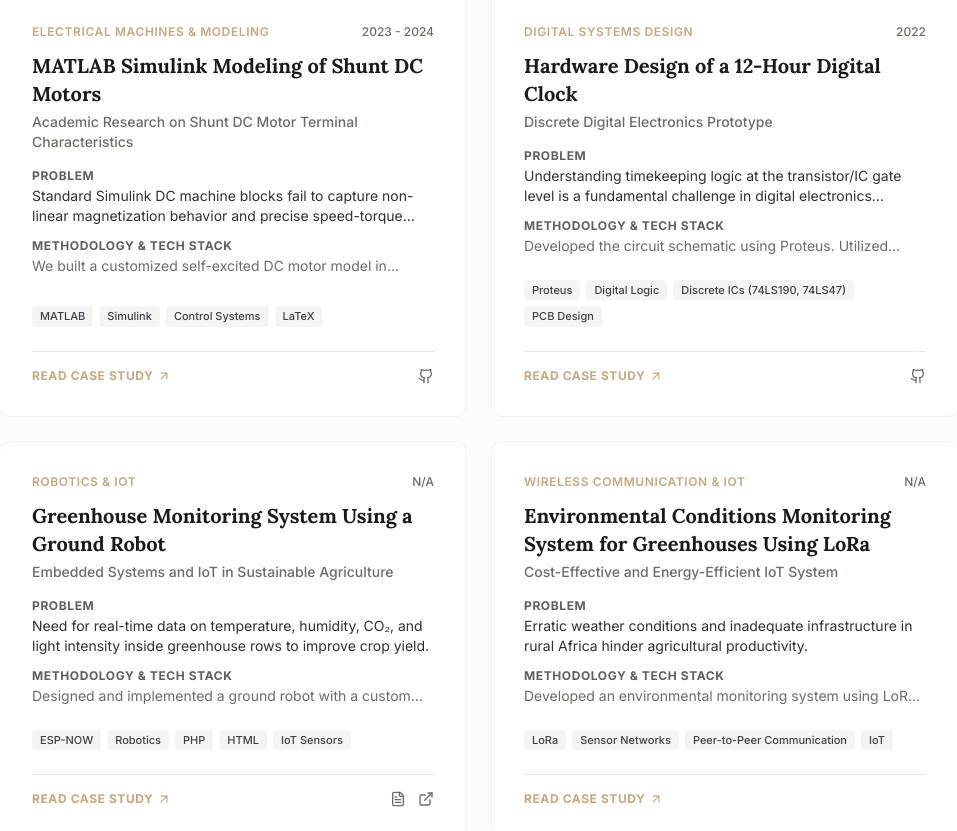
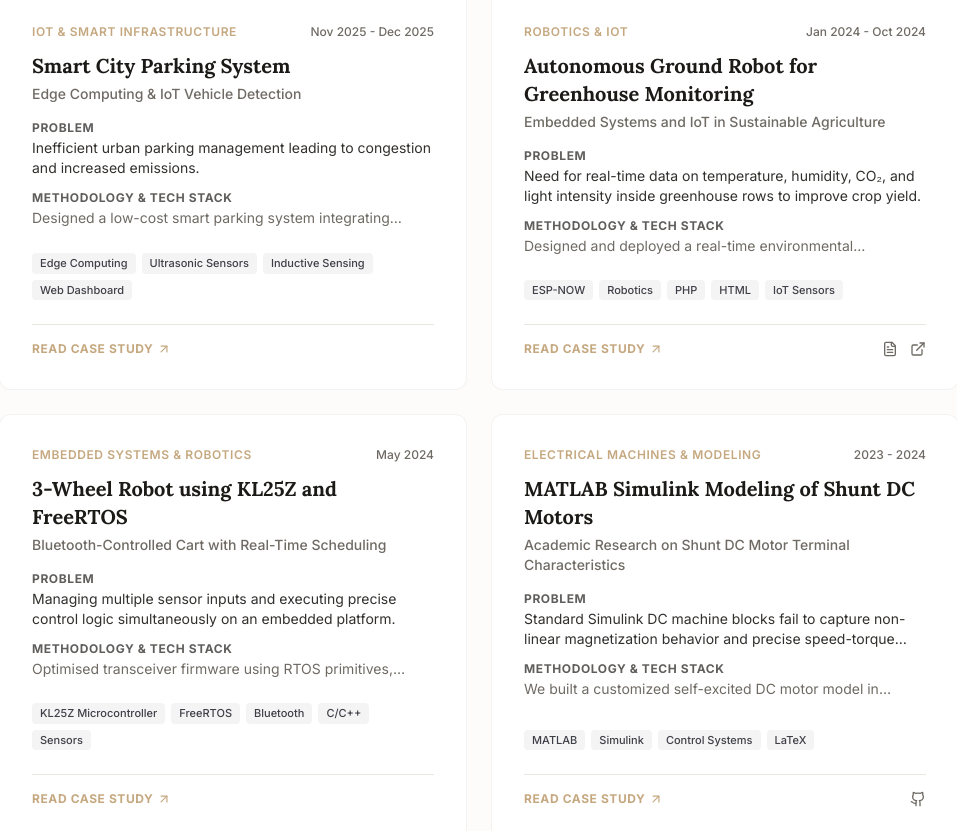
Before and after one commit to hadjei/portfolio-website, a Next.js app: page /portfolio-website/ in a window 1280 px wide. Shown: the part 2610-3441 px from the top of the page, without its empty margins (161-1118 px from the left). Built offline with nearby package versions, Linux system fonts and the light colour scheme.

Commit message:
Update MS graduation year and reorder projects chronologically based on CV

```diff
--- a/src/data/portfolio.ts
+++ b/src/data/portfolio.ts
@@ -137,6 +137,68 @@ export const portfolioData: PortfolioData = {
   },
   projects: [
     {
+      slug: "smart-city-parking",
+      title: "Smart City Parking System",
+      subtitle: "Edge Computing & IoT Vehicle Detection",
+      category: "IoT & Smart Infrastructure",
+      period: "Nov 2025 - Dec 2025",
+      problem: "Inefficient urban parking management leading to congestion and increased emissions.",
+      motivation: "To create an accessible, high-accuracy parking monitoring solution for smart cities.",
+      methodology: "Designed a low-cost smart parking system integrating inductive sensing, ultrasonic validation, and edge computing for high-accuracy vehicle detection. Built a web-based dashboard for live slot-occupancy monitoring, real-time analytics, and local session tracking.",
+      techStack: ["Edge Computing", "Ultrasonic Sensors", "Inductive Sensing", "Web Dashboard"],
+      challenges: "Fusing data from multiple sensor modalities to eliminate false positives in vehicle detection.",
+      results: "Achieved highly accurate live tracking of parking slots.",
+      impact: "Provides a scalable foundation for urban traffic and parking optimization.",
+      featured: true
+    },
+    {
+      slug: "greenhouse-monitoring-robot",
+      title: "Autonomous Ground Robot for Greenhouse Monitoring",
+      subtitle: "Embedded Systems and IoT in Sustainable Agriculture",
+      category: "Robotics & IoT",
+      period: "Jan 2024 - Oct 2024",
+      problem: "Need for real-time data on temperature, humidity, CO₂, and light intensity inside greenhouse rows to improve crop yield.",
+      motivation: "To demonstrate the application of embedded systems and IoT in sustainable agriculture.",
+      methodology: "Designed and deployed a real-time environmental monitoring system enabling data-driven crop optimisation for greenhouse farmers. Engineered autonomous navigation and path-planning algorithms for the robot; built PHP/HTML dashboards for remote monitoring. Integrated line-following and joystick obstacle-avoidance for navigation. Used environmental sensors and ESP-NOW protocol.",
+      techStack: ["ESP-NOW", "Robotics", "PHP", "HTML", "IoT Sensors"],
+      challenges: "Navigating within greenhouse rows and maintaining reliable wireless transmission in an agricultural environment.",
+      results: "Successfully collected real-time data on environmental factors and displayed it on a remote dashboard.",
+      impact: "Helped farmers make informed decisions to improve crop yield and environmental control.",
+      demo: "https://www.youtube.com/watch?v=Ug9EQ7rXyCs",
+      paper: "https://air.ashesi.edu.gh/items/10ec350f-cd41-4113-be1b-aa61865ad62a",
+      featured: true
+    },
+    {
+      slug: "cart-project-kl25z-freertos",
+      title: "3-Wheel Robot using KL25Z and FreeRTOS",
+      subtitle: "Bluetooth-Controlled Cart with Real-Time Scheduling",
+      category: "Embedded Systems & Robotics",
+      period: "May 2024",
+      problem: "Managing multiple sensor inputs and executing precise control logic simultaneously on an embedded platform.",
+      motivation: "To implement a reliable and efficient real-time system using RTOS on microcontroller hardware.",
+      methodology: "Optimised transceiver firmware using RTOS primitives, achieving a 90% improvement in power efficiency and responsiveness. Implemented UART-over-Bluetooth (HC-04) remote control between FRDM-KL25Z transceiver and receiver boards. Interfaced ultrasonic modules for obstacle detection.",
+      techStack: ["KL25Z Microcontroller", "FreeRTOS", "Bluetooth", "C/C++", "Sensors"],
+      challenges: "Synchronizing tasks between two microcontrollers and ensuring real-time responsiveness in dynamic environments.",
+      results: "Achieved reliable system performance with accurate control, obstacle detection, and vastly improved power efficiency.",
+      impact: "Demonstrated the capability of FreeRTOS in managing complex, concurrent embedded operations.",
+      featured: true
+    },
+    {
+      slug: "smart-iot-objects",
+      title: "Smart IoT Objects",
+      subtitle: "Multi-Sensor MQTT Data Pipeline",
+      category: "Wireless Communication & IoT",
+      period: "May 2024",
+      problem: "Reliable and dynamic transportation of sensor data to backend databases over lightweight protocols.",
+      motivation: "To build a robust IoT pipeline supporting dynamic transport switching.",
+      methodology: "Developed firmware on ESP32 to monitor temperature, humidity, and light intensity; integrated MQTT with a Mosquito broker to pipe sensor data to an SQL backend. Built a configuration portal supporting dynamic switching between HTTP and MQTT data transport.",
+      techStack: ["ESP32", "MQTT", "SQL", "IoT"],
+      challenges: "Ensuring seamless switching between HTTP and MQTT transport layers without data loss.",
+      results: "Created a flexible configuration portal and reliable data pipeline for continuous environmental logging.",
+      impact: "Proved the viability of dynamic protocol switching in low-power IoT networks.",
+      featured: false
+    },
+    {
       slug: "shunt-dc-motor-simulink",
       title: "MATLAB Simulink Modeling of Shunt DC Motors",
       subtitle: "Academic Research on Shunt DC Motor Terminal Characteristics",
@@ -150,23 +212,6 @@ export const portfolioData: PortfolioData = {
       results: "The simulated torque-speed curves closely matched theoretical characteristics, demonstrating that shunt DC motors maintain stable operating speeds under moderate torque variations. The speed control methods (armature voltage control and field flux control) were validated with zero overshoot.",
       impact: "Co-authored and published in the Science Engineering Entrepreneurship Design (SEED) Journal (Vol. 2, No. 2, 2024). Used as a teaching resource for electrical machine courses at Ashesi University.",
       github: "https://github.com/hafizadjei/shunt-dc-motor-simulink",
-      featured: true
-    },
-
-    {
-      slug: "twelve-hour-digital-clock",
-      title: "Hardware Design of a 12-Hour Digital Clock",
-      subtitle: "Discrete Digital Electronics Prototype",
-      category: "Digital Systems Design",
-      period: "2022",
-      problem: "Understanding timekeeping logic at the transistor/IC gate level is a fundamental challenge in digital electronics education, which is typically hidden behind microcontrollers and code.",
-      motivation: "To design, simulate, and wire a functional 12-hour digital clock utilizing only discrete logic gates, counters, and drivers to master synchronous circuit design, clock division, and state-machine logic.",
-      methodology: "Developed the circuit schematic using Proteus. Utilized 74LS190 decade counter ICs for BCD (Binary Coded Decimal) counting, logic gates (AND, OR, NOT) for resetting at limit counts (e.g., 59 minutes, 12 hours), 74LS47 BCD-to-7-segment driver ICs to drive the displays, and configured a 555 timer as an astable multivibrator for the 1Hz clock source.",
-      techStack: ["Proteus", "Digital Logic", "Discrete ICs (74LS190, 74LS47)", "PCB Design"],
-      challenges: "Managing switch bounce when manually setting hours/minutes, which caused erratic counting, solved by implementing RC debouncing circuits; and mapping state transitions to reset cleanly at exactly 12:59 to 1:00.",
-      results: "Built a fully functional hardware breadboard prototype displaying hours, minutes, and seconds. Time-setting buttons worked reliably with zero debounce issues, and the clock maintained accuracy over tested intervals.",
-      impact: "Demonstrated deep mastery of low-level digital electronics, IC interfacing, and signal timing, establishing a solid foundation for advanced embedded microprocessor design.",
-      github: "https://github.com/hafizadjei/digital-clock-74ls190",
       featured: true
     },
     {
@@ -185,20 +230,19 @@ export const portfolioData: PortfolioData = {
       featured: false
     },
     {
-      slug: "greenhouse-monitoring-robot",
-      title: "Greenhouse Monitoring System Using a Ground Robot",
-      subtitle: "Embedded Systems and IoT in Sustainable Agriculture",
-      category: "Robotics & IoT",
-      period: "N/A",
-      problem: "Need for real-time data on temperature, humidity, CO₂, and light intensity inside greenhouse rows to improve crop yield.",
-      motivation: "To demonstrate the application of embedded systems and IoT in sustainable agriculture.",
-      methodology: "Designed and implemented a ground robot with a custom chassis, powered by 18650 lithium-ion batteries. Integrated line-following and joystick obstacle-avoidance for navigation. Used environmental sensors and ESP-NOW protocol for wireless data transmission. Developed a PHP and HTML-based dashboard for remote data visualization.",
-      techStack: ["ESP-NOW", "Robotics", "PHP", "HTML", "IoT Sensors"],
-      challenges: "Navigating within greenhouse rows and maintaining reliable wireless transmission in an agricultural environment.",
-      results: "Successfully collected real-time data on environmental factors and displayed it on a remote dashboard.",
-      impact: "Helped farmers make informed decisions to improve crop yield and environmental control.",
-      demo: "https://www.youtube.com/watch?v=Ug9EQ7rXyCs",
-      paper: "https://air.ashesi.edu.gh/items/10ec350f-cd41-4113-be1b-aa61865ad62a",
+      slug: "twelve-hour-digital-clock",
+      title: "Hardware Design of a 12-Hour Digital Clock",
+      subtitle: "Discrete Digital Electronics Prototype",
+      category: "Digital Systems Design",
+      period: "2022",
+      problem: "Understanding timekeeping logic at the transistor/IC gate level is a fundamental challenge in digital electronics education, which is typically hidden behind microcontrollers and code.",
+      motivation: "To design, simulate, and wire a functional 12-hour digital clock utilizing only discrete logic gates, counters, and drivers to master synchronous circuit design, clock division, and state-machine logic.",
+      methodology: "Developed the circuit schematic using Proteus. Utilized 74LS190 decade counter ICs for BCD (Binary Coded Decimal) counting, logic gates (AND, OR, NOT) for resetting at limit counts (e.g., 59 minutes, 12 hours), 74LS47 BCD-to-7-segment driver ICs to drive the displays, and configured a 555 timer as an astable multivibrator for the 1Hz clock source.",
+      techStack: ["Proteus", "Digital Logic", "Discrete ICs (74LS190, 74LS47)", "PCB Design"],
+      challenges: "Managing switch bounce when manually setting hours/minutes, which caused erratic counting, solved by implementing RC debouncing circuits; and mapping state transitions to reset cleanly at exactly 12:59 to 1:00.",
+      results: "Built a fully functional hardware breadboard prototype displaying hours, minutes, and seconds. Time-setting buttons worked reliably with zero debounce issues, and the clock maintained accuracy over tested intervals.",
+      impact: "Demonstrated deep mastery of low-level digital electronics, IC interfacing, and signal timing, establishing a solid foundation for advanced embedded microprocessor design.",
+      github: "https://github.com/hafizadjei/digital-clock-74ls190",
       featured: true
     },
     {
@@ -244,21 +288,6 @@ export const portfolioData: PortfolioData = {
       challenges: "Ensuring real-time responsiveness and accurate mathematical modeling of the modulated signals.",
       results: "Produced a user-friendly interface that successfully demonstrated how modulation index influences spectral characteristics.",
       impact: "Deepened theoretical understanding and provided an effective educational tool for Signals and Systems.",
-      featured: false
-    },
-    {
-      slug: "cart-project-kl25z-freertos",
-      title: "Cart Project Using KL25Z and FreeRTOS",
-      subtitle: "Bluetooth-Controlled Cart with Real-Time Scheduling",
-      category: "Embedded Systems & Robotics",
-      period: "N/A",
-      problem: "Managing multiple sensor inputs and executing precise control logic simultaneously on an embedded platform.",
-      motivation: "To implement a reliable and efficient real-time system using RTOS on microcontroller hardware.",
-      methodology: "Developed a Bluetooth-controlled cart using two KL25Z microcontrollers. Interfaced ultrasonic modules for obstacle detection. Used one microcontroller as the controller unit and the second as the cart's processor. Implemented a hybrid architecture combining FreeRTOS for real-time task scheduling and bare-metal programming.",
-      techStack: ["KL25Z Microcontroller", "FreeRTOS", "Bluetooth", "C/C++", "Sensors"],
-      challenges: "Synchronizing tasks between two microcontrollers and ensuring real-time responsiveness in dynamic environments.",
-      results: "Achieved reliable system performance with accurate control and obstacle detection.",
-      impact: "Demonstrated the capability of FreeRTOS in managing complex, concurrent embedded operations.",
       featured: false
     },
     {
@@ -356,7 +385,7 @@ export const portfolioData: PortfolioData = {
       degree: "M.S. in Electrical and Computer Engineering",
       institution: "Carnegie Mellon University Africa",
       location: "Kigali, Rwanda",
-      period: "2025 - 2027 (Expected)",
+      period: "2024 - 2026",
       details: "Focusing on embedded hardware, low-power IoT networks, wireless systems, and edge intelligence.",
       courses: ["Advanced Embedded Systems", "Wireless Communication Networks", "Machine Learning at the Edge", "Signal Processing"],
       awards: ["CMU-Africa Graduate Fellowship", "Mastercard Foundation Graduate Affiliate"]
```
